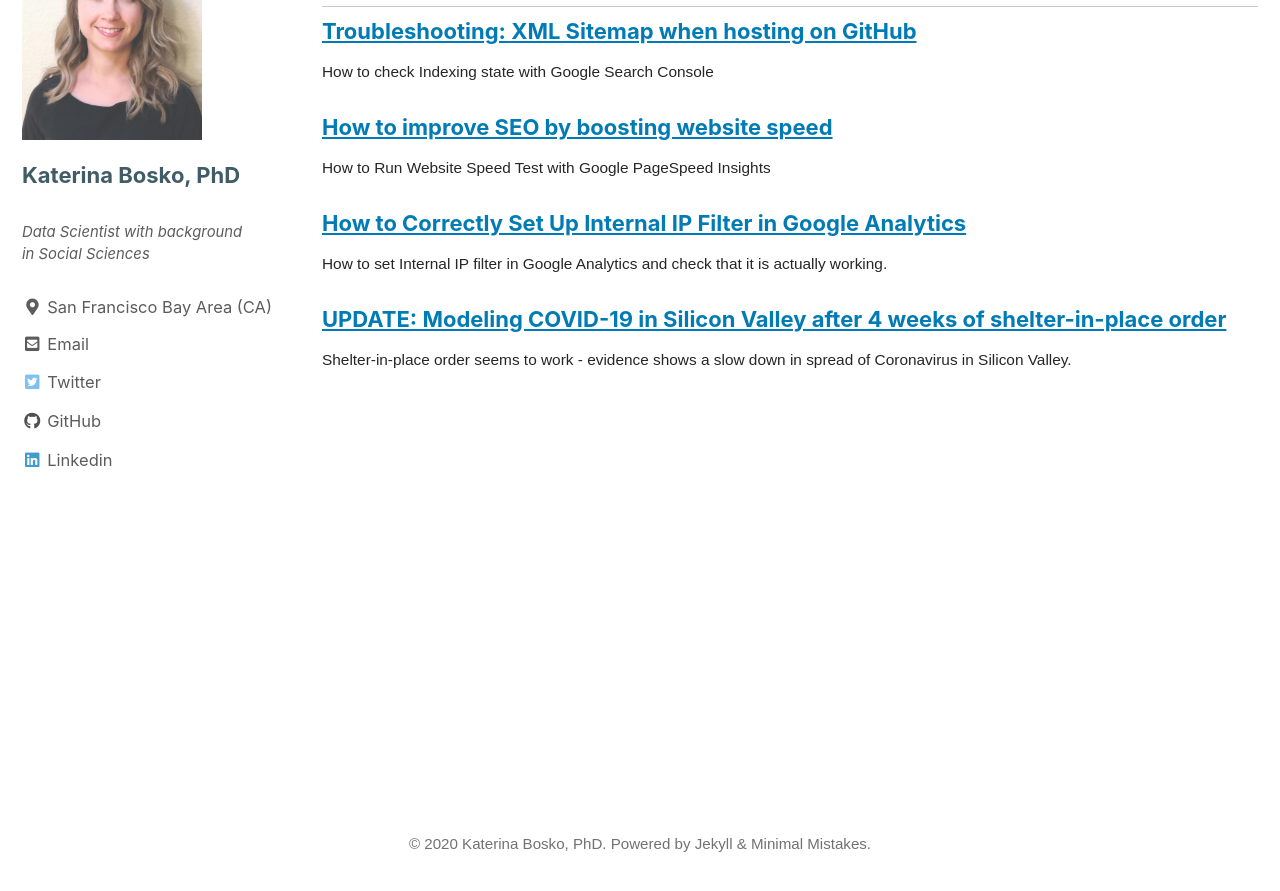
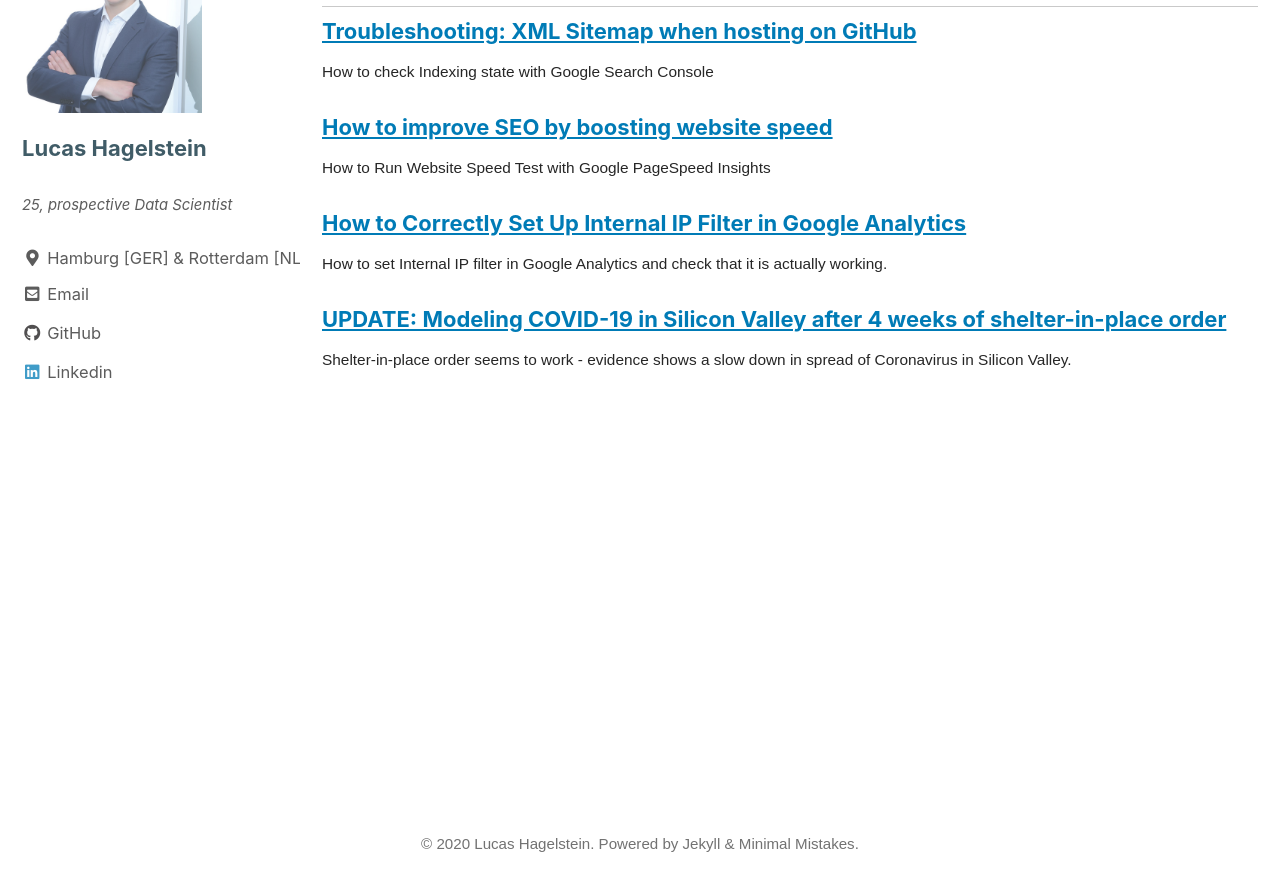
Before and after one commit to LHAGELS/LHAGELS.github.io, a Jekyll site: the page built from index.html, in a window 1280 px wide and 900 px high, scrolled down 417 px. Shown: the top 891 px of the window. Built offline with Jekyll 4.4.1, drawn with Linux system fonts in a browser that asks for light colours; cached includes are drawn as plain includes; nearby versions of some CDN libraries; the list of posts is cut into pages by our own code.

Commit message:
new github

```diff
--- a/_config.yml
+++ b/_config.yml
@@ -16,17 +16,17 @@ minimal_mistakes_skin    : "contrast" # "air", "aqua", "contrast", "dark", "dirt
 
 # Site Settings
 locale                   : "en-US"
-title                    : "Cross-Validated"
+title                    : "Data Science Portfolio"
 title_separator          : "|"
 subtitle                 : # site tagline that appears below site title in masthead
-name                     : "Katerina Bosko, PhD"
-description              : "Blogging about my transition into Data Science + HOWTOs on Minimal Mistakes Jekyll personal website"
-port                     : 4000
-host                     : "0.0.0.0"
-url                      : https://www.cross-validated.com # the base hostname & protocol for your site e.g. "https://mmistakes.github.io"
+name                     : "Lucas Hagelstein"
+description              : "Blogging about my transition into Data Science"
+port                     : #
+host                     : #
+url                      : # the base hostname & protocol for your site e.g. "https://mmistakes.github.io"
 baseurl                  : # the subpath of your site, e.g. "/blog"
 repository               : # GitHub username/repo-name e.g. "mmistakes/minimal-mistakes"
-teaser                   : /assets/images/joel-filipe-thumb-800.jpg # path of fallback teaser image, e.g. "/assets/images/500x300.png"
+teaser                   : # path of fallback teaser image, e.g. "/assets/images/500x300.png"
 logo                     : # path of logo image to display in the masthead, e.g. "/assets/images/88x88.png"
 masthead_title           : " " # overrides the website title displayed in the masthead, use " " for no title
 # breadcrumbs            : false # true, false (default)
@@ -34,7 +34,7 @@ words_per_minute         : 200
 comments:
   provider               : disqus #"disqus" #false (default), "disqus", "discourse", "facebook", "staticman", "staticman_v2", "utterances", "custom"
   disqus:
-    shortname            : cross-validated # https://help.disqus.com/customer/portal/articles/466208-what-s-a-shortname-
+    shortname            : # https://help.disqus.com/customer/portal/articles/466208-what-s-a-shortname-
   discourse:
     server               : #https://meta.discourse.org/t/embedding-discourse-comments-via-javascript/31963 # , e.g.: meta.discourse.org
   facebook               : #https://developers.facebook.com/docs/plugins/comments
@@ -83,12 +83,12 @@ naver_site_verification  :
 
 # Social Sharing
 twitter:
-  username               : "kbosko3"
+  username               :
 facebook:
   username               :
   app_id                 :
   publisher              :
-og_image                 : /assets/images/cross-val-logo-v4.jpg # Open Graph/Twitter default site image
+og_image                 : # Open Graph/Twitter default site image
 # For specifying social profiles
 # - https://developers.google.com/structured-data/customize/social-profiles
 social:
@@ -98,40 +98,39 @@ social:
 
 # Analytics
 analytics:
-  provider               : google-gtag # false (default), "google", "google-universal", "custom"
+  provider               : google # false (default), "google", "google-universal", "custom"
   google:
-    tracking_id          : UA-147237792-1
-    anonymize_ip         : false # false (default)
-    optimize_id          : GTM-WV93XGT
+    tracking_id          : UA-93919781-2
+    anonymize_ip         : true # false (default)
     allow_google_signals : false
 
 
 # Site Author
 author:
-  name             : "Katerina Bosko, PhD"
-  avatar           : "/assets/images/kbosko-color-small.jpg"
-  bio              : "Data Scientist with background in Social Sciences"
-  location         : "San Francisco Bay Area (CA)"
+  name             : "Lucas Hagelstein"
+  avatar           : "/assets/images/bio-photo.jpg"
+  bio              : "25, prospective Data Scientist"
+  location         : "Hamburg [GER] & Rotterdam [NL]"
   email            :
   links:
     - label: "Email"
       icon: "fas fa-fw fa-envelope-square"
-      url: mailto:kbosko@cross-validated.com
+      url: mailto:Lucas.Hagelstein@gmail.com
     - label: "Website"
       icon: "fas fa-fw fa-link"
       # url: "https://your-website.com"
     - label: "Twitter"
       icon: "fab fa-fw fa-twitter-square"
-      url: "https://twitter.com/kbosko3"
+      url: # "https://twitter.com/kbosko3"
     - label: "Facebook"
       icon: "fab fa-fw fa-facebook-square"
       # url: "https://facebook.com/"
     - label: "GitHub"
       icon: "fab fa-fw fa-github"
-      url: "https://github.com/k-bosko/"
+      url: "https://github.com/lhagels/"
     - label: "Linkedin"
       icon: "fab fa-fw fa-linkedin"
-      url: "https://linkedin.com/in/k-bosko/"
+      url: "https://www.linkedin.com/in/lucas-hagelstein-832375182/"
 
 # Site Footer
 # footer:
@@ -223,7 +222,7 @@ sass:
 permalink: /:categories/:title/
 paginate: 10 # amount of posts to show
 paginate_path: /page:num/
-timezone: America/Los_Angeles # https://en.wikipedia.org/wiki/List_of_tz_database_time_zones
+timezone: Europe/Berlin # https://en.wikipedia.org/wiki/List_of_tz_database_time_zones
 
 
 # Plugins (previously gems:)
--- a/index.html
+++ b/index.html
@@ -3,7 +3,6 @@ layout: home
 author_profile: true
 title: "Data Science Portfolio"
 header:
-    og_image: /assets/images/cross-val-logo-v4.jpg
     overlay_image: /assets/images/Header1.jpg
     caption: "Photo by ... on [Link](...)"
 classes: wide
--- a/robots.txt
+++ b/robots.txt
@@ -1 +1 @@
-Sitemap: https://www.cross-validated.com/sitemap.xml
+Sitemap: https://lhagels.github.io/sitemap.xml
```
Also changed, not shown: README.md, assets/images/bio-photo.jpg (added), mstile-150x150.png (deleted).
